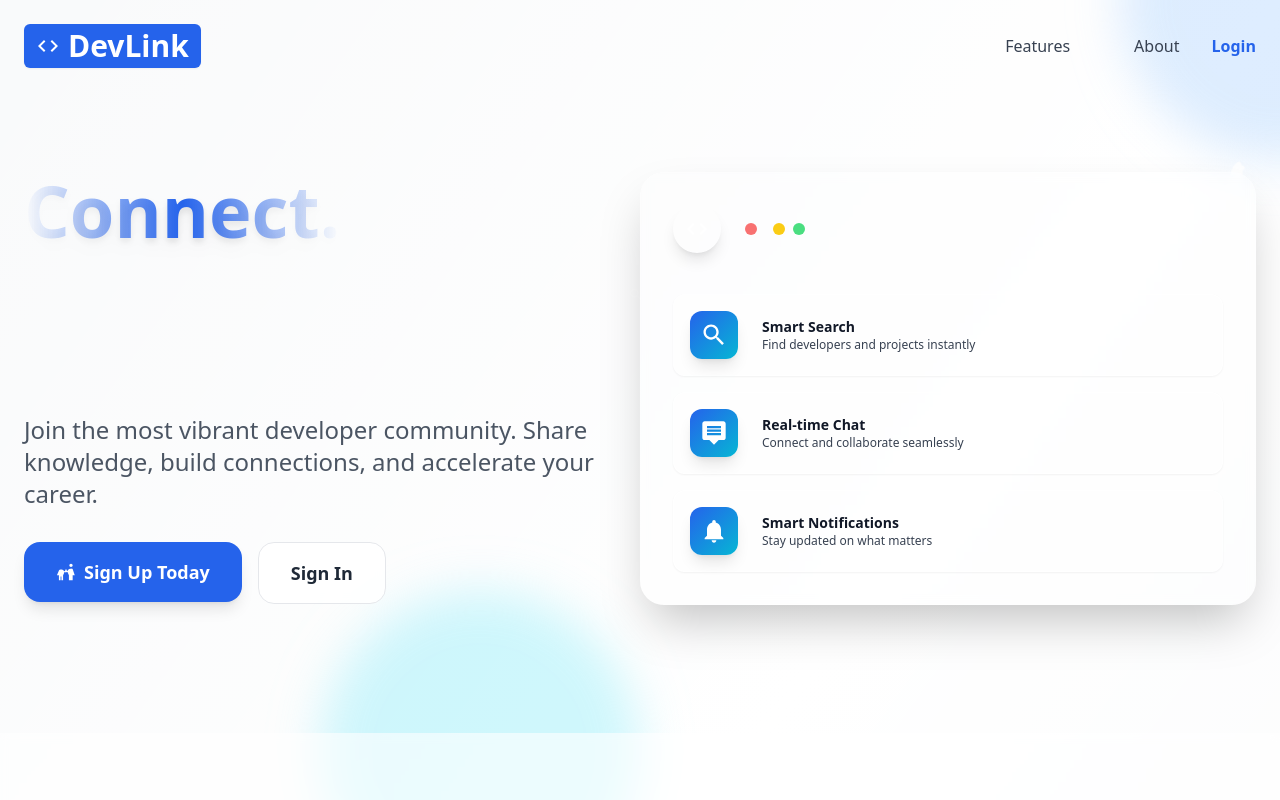
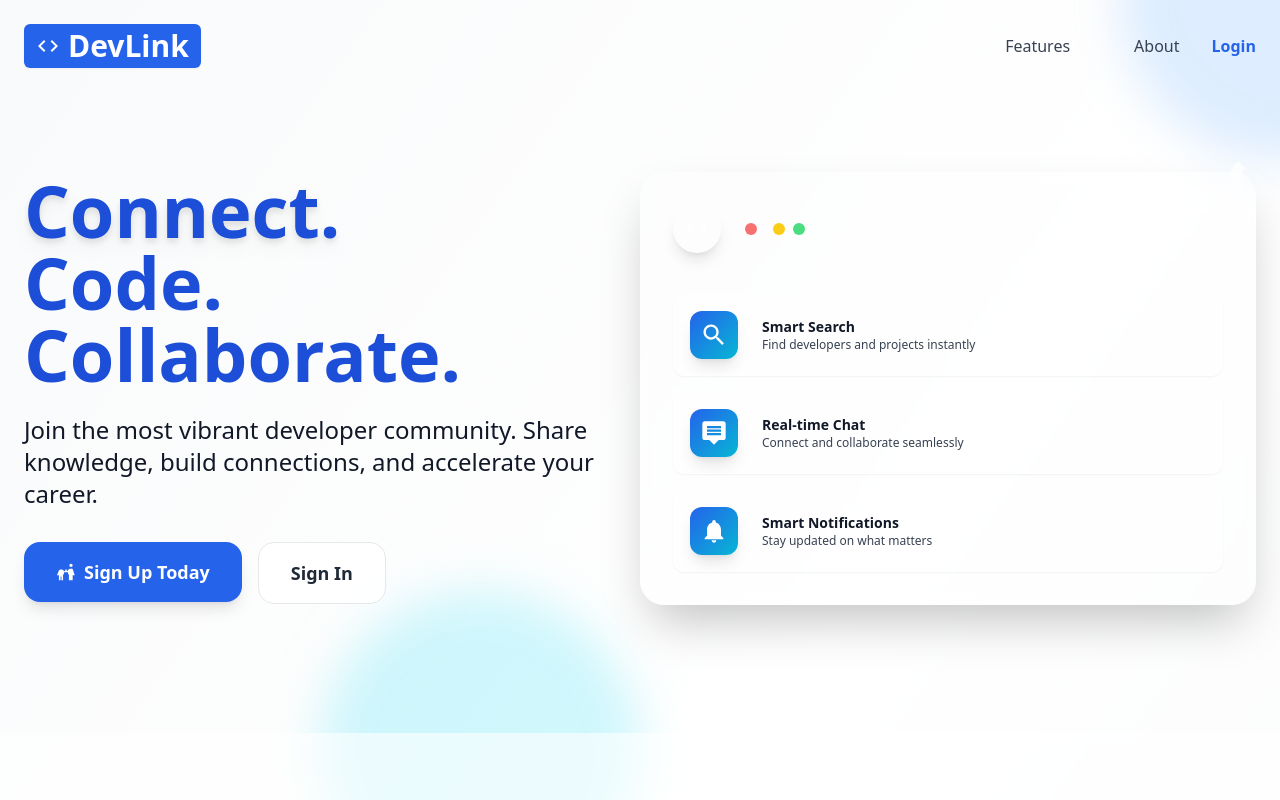
Before and after one commit to prince21241/devlink-frontend, a React (Vite) app: page / in a window 1280 px wide. Shown: the top 800 px of the page. Built offline with nearby package versions, Linux system fonts and the light colour scheme.

Commit message:
fixed home colors

```diff
--- a/src/pages/Home/Home.jsx
+++ b/src/pages/Home/Home.jsx
@@ -75,20 +75,20 @@ export default function Home() {
             <div className="lg:w-1/2 text-center lg:text-left space-y-8">
               <div className="space-y-6">
                 <h1 className="text-4xl md:text-6xl lg:text-7xl font-bold leading-tight">
-                  <span className="bg-gradient-to-r from-blue-700 via-blue-600 to-blue-800 bg-clip-text text-transparent drop-shadow-lg">
+                  <span className="text-blue-700 bg-gradient-to-r from-blue-700 via-blue-600 to-blue-800 bg-clip-text text drop-shadow-lg">
                     Connect.
                   </span>
                   <br />
-                  <span className="bg-gradient-to-r from-blue-600 to-sky-500 bg-clip-text text-transparent">
+                  <span className="text-blue-700 bg-gradient-to-r from-blue-600 to-sky-500 bg-clip-text">
                     Code.
                   </span>
                   <br />
-                  <span className="bg-gradient-to-r from-sky-500 to-cyan-400 bg-clip-text text-transparent">
+                  <span className="text-blue-700 bg-gradient-to-r from-sky-500 to-cyan-400 bg-clip-text">
                     Collaborate.
                   </span>
                 </h1>
 
-                <p className="text-xl md:text-2xl text-gray-600 leading-relaxed max-w-2xl">
+                <p className="text-xl md:text-2xl text-grey-600 leading-relaxed max-w-2xl">
                   Join the most vibrant developer community. Share knowledge,
                   build connections, and accelerate your career.
                 </p>
```
